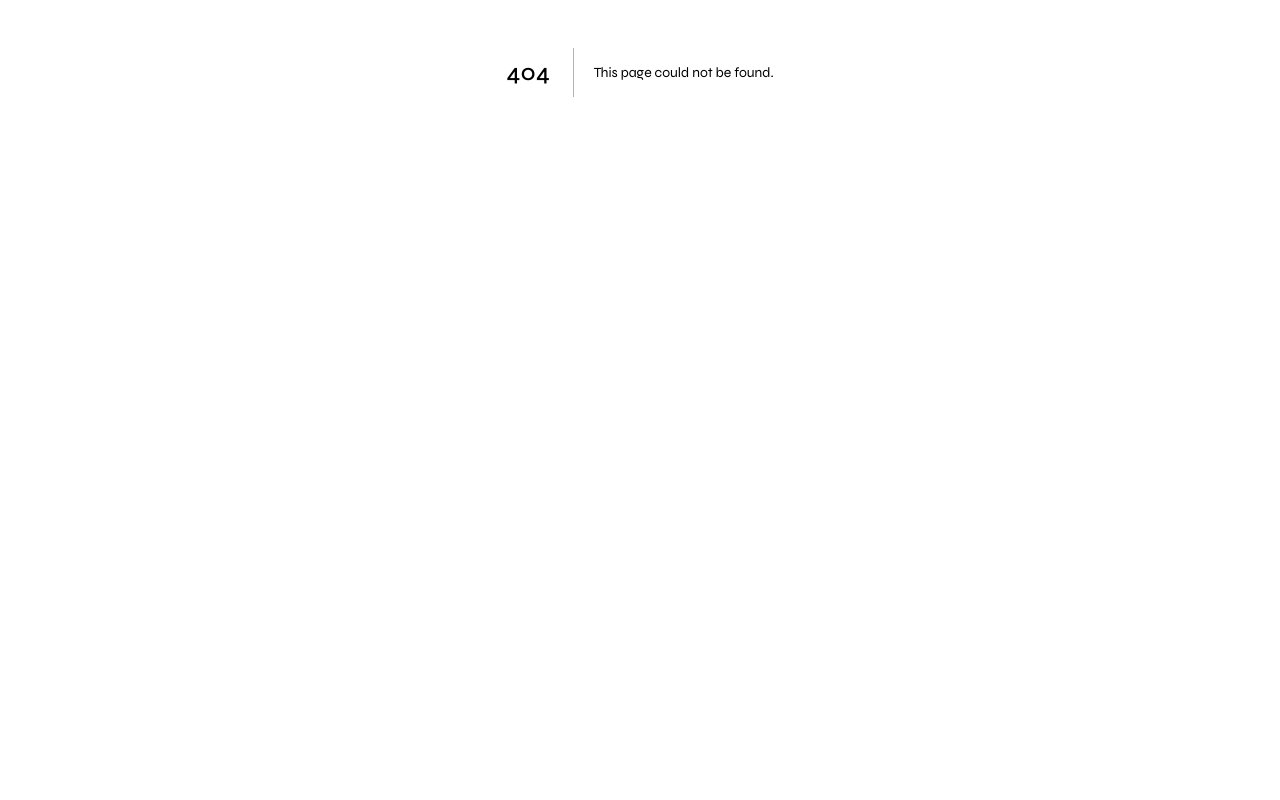
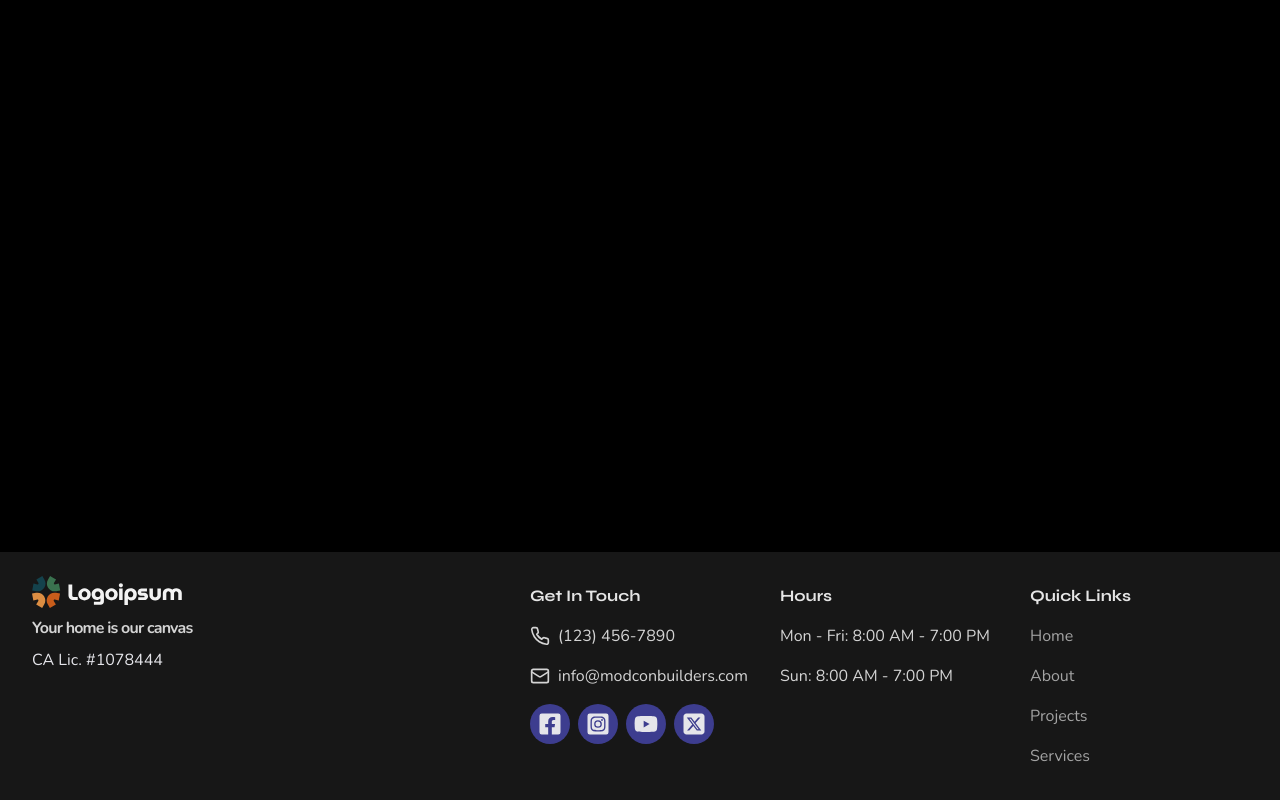
Before and after one commit to OlisDevSpot/next-construction-template, a Next.js app: page /book in a window 1280 px wide. Before the commit this address had no page. Shown: the part 328-1128 px from the top of the page. Before the commit the page ends 800 px from the top, so only its background shows below. Built offline with nearby package versions, Linux system fonts and the light colour scheme.

Commit message:
improve footer

```diff
--- a/package.json
+++ b/package.json
@@ -29,6 +29,7 @@
     "next-themes": "^0.4.3",
     "react": "^18",
     "react-dom": "^18",
+    "react-icons": "^5.3.0",
     "sonner": "^1.7.0",
     "tailwind-merge": "^2.5.5",
     "tailwindcss-animate": "^1.0.7",
--- /dev/null
+++ b/src/app/(public)/(navigation)/blog/page.tsx
@@ -0,0 +1,3 @@
+export default function BlogPage() {
+  return <div className="flex flex-col w-full h-full min-h-screen">Blog</div>;
+}
--- /dev/null
+++ b/src/app/(public)/(navigation)/book/page.tsx
@@ -0,0 +1,7 @@
+export default function BookPage() {
+  return (
+    <div className="flex flex-col w-full h-full min-h-screen">
+      Book an appointment
+    </div>
+  );
+}
--- /dev/null
+++ b/src/app/(public)/(navigation)/layout.tsx
@@ -0,0 +1,3 @@
+export default function layout({ children }: { children: React.ReactNode }) {
+  return <div className="pt-16 p-4">{children}</div>;
+}
--- /dev/null
+++ b/src/app/(public)/(navigation)/projects/page.tsx
@@ -0,0 +1,5 @@
+export default function ProjectsPage() {
+  return (
+    <div className="flex flex-col w-full h-full min-h-screen">Our projects</div>
+  );
+}
--- /dev/null
+++ b/src/app/(public)/(navigation)/services/page.tsx
@@ -0,0 +1,5 @@
+export default function ServicesPage() {
+  return (
+    <div className="flex flex-col w-full h-full min-h-screen">Our Services</div>
+  );
+}
--- a/src/app/(public)/_components/footer/Footer.tsx
+++ b/src/app/(public)/_components/footer/Footer.tsx
@@ -1,13 +1,58 @@
 import Logo from "@/components/Logo";
+import { companyInfo } from "@/data/companyInfo";
+import FooterLink from "./FooterLink";
 
 export default function Footer() {
   return (
-    <footer className="bg-neutral-900 flex p-8">
-      <div>
+    <footer className="bg-neutral-900 flex p-8 justify-between items-start">
+      <div className="-mt-2 flex flex-col gap-2">
         <Logo />
         <p className="text-neutral-300 font-bold tracking-tighter">
           Your home is our canvas
         </p>
+        <p>CA Lic. {companyInfo.caLicense}</p>
+      </div>
+      <div className="grid grid-cols-1 sm:grid-cols-2 md:grid-cols-3 lg:grid-cols-3 gap-8">
+        <ul className="flex flex-col gap-4">
+          <h3 className="text-neutral-200 font-bold">Get In Touch</h3>
+          {companyInfo.contact.map((contact) => (
+            <li
+              key={contact.type}
+              className="text-neutral-300 flex gap-2 items-center text-md"
+            >
+              <contact.icon size={20} />
+              {contact.value}
+            </li>
+          ))}
+          <li className="flex gap-2 items-center">
+            {companyInfo.socials.map((social) => (
+              <a
+                key={social.type}
+                href={social.href}
+                className="flex items-center justify-center rounded-full bg-primary h-10 w-10"
+              >
+                <social.icon size={24} />
+              </a>
+            ))}
+          </li>
+        </ul>
+        <div className="flex flex-col gap-4">
+          <h3 className="text-neutral-200 font-bold">Hours</h3>
+          {companyInfo.hours.map((hour) => (
+            <p key={hour.days} className="text-neutral-300">
+              {hour.days}: {hour.open} - {hour.close}
+            </p>
+          ))}
+        </div>
+        <div className="flex flex-col gap-4">
+          <h3 className="text-neutral-200 font-bold">Quick Links</h3>
+          <ul className="text-neutral-400 flex flex-col gap-4">
+            <FooterLink href="/" label="Home" />
+            <FooterLink href="/about" label="About" />
+            <FooterLink href="/projects" label="Projects" />
+            <FooterLink href="/services" label="Services" />
+          </ul>
+        </div>
       </div>
     </footer>
   );
--- /dev/null
+++ b/src/app/(public)/_components/footer/FooterLink.tsx
@@ -0,0 +1,14 @@
+import Link from "next/link";
+
+interface FooterLinkProps {
+  label: string;
+  href: string;
+}
+
+export default function FooterLink({ label, href }: FooterLinkProps) {
+  return (
+    <li className="text-neutral-400 hover:text-neutral-200 transition">
+      <Link href={href}>{label}</Link>
+    </li>
+  );
+}
--- a/src/app/(public)/layout.tsx
+++ b/src/app/(public)/layout.tsx
@@ -6,7 +6,7 @@ export default function layout({ children }: { children: React.ReactNode }) {
     <>
       <div className="w-full h-auto">
         <Navbar />
-        <main className="w-full">{children}</main>
+        <main className="w-full min-w-screen">{children}</main>
       </div>
       <Footer />
     </>
--- a/src/app/(public)/page.tsx
+++ b/src/app/(public)/page.tsx
@@ -1,11 +1,11 @@
 import Hero from "./_components/landing/Hero";
 import SectionOne from "./_components/landing/SectionOne";
 
-export default function Home() {
+export default function HomePage() {
   return (
-    <main className="flex flex-col">
+    <div className="">
       <Hero />
       <SectionOne />
-    </main>
+    </div>
   );
 }
--- /dev/null
+++ b/src/data/companyInfo.ts
@@ -0,0 +1,57 @@
+import { Mail, Phone } from "lucide-react";
+import { FaFacebookSquare, FaInstagramSquare, FaYoutube } from "react-icons/fa";
+import { FaSquareXTwitter } from "react-icons/fa6";
+
+export const companyInfo = {
+  name: "ModCon Builders",
+  address: "12357 Main Street Suite #101, Los Angeles, CA 91002",
+  caLicense: "#1078444",
+  owner: "Oliver Porat",
+  icon: Mail,
+  hours: [
+    {
+      days: "Mon - Fri",
+      open: "8:00 AM",
+      close: "7:00 PM",
+    },
+    {
+      days: "Sun",
+      open: "8:00 AM",
+      close: "7:00 PM",
+    },
+  ],
+  contact: [
+    {
+      type: "phone",
+      value: "(123) 456-7890",
+      icon: Phone,
+    },
+    {
+      type: "email",
+      value: "info@modconbuilders.com",
+      icon: Mail,
+    },
+  ],
+  socials: [
+    {
+      type: "facebook",
+      href: "https://www.facebook.com/",
+      icon: FaFacebookSquare,
+    },
+    {
+      type: "instagram",
+      href: "https://www.instagram.com/",
+      icon: FaInstagramSquare,
+    },
+    {
+      type: "youtube",
+      href: "https://www.youtube.com/",
+      icon: FaYoutube,
+    },
+    {
+      type: "twitter",
+      href: "https://www.x.com/",
+      icon: FaSquareXTwitter,
+    },
+  ],
+};
```
Also changed, not shown: src/app/(public)/(navigation)/about/page.tsx (renamed from src/app/(public)/about/page.tsx), 1 other file (tests, documents, lock files or other folders).
